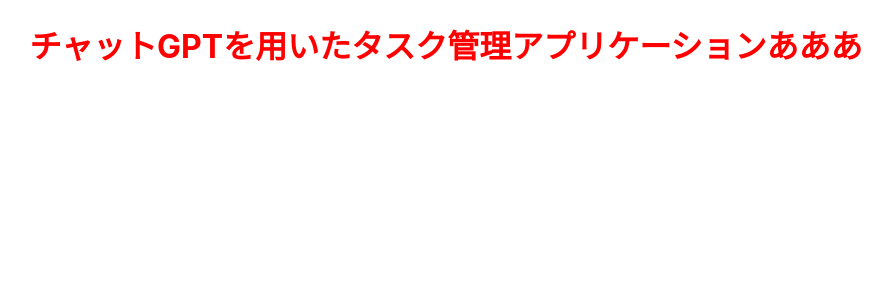
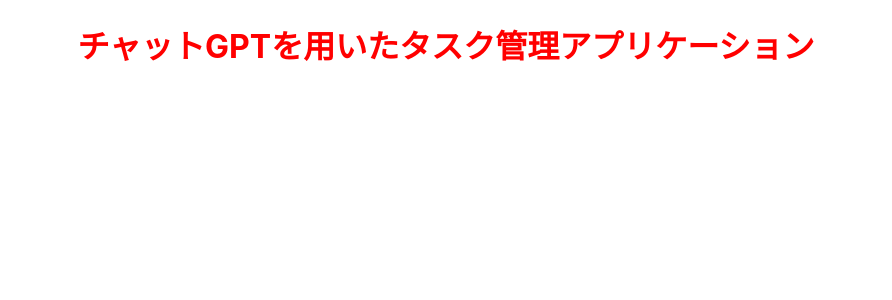
Before and after one commit to scla-sagauniv/suspicious_instrument, a React (Create React App) app in the folder frontend/: page / in a window 1280 px wide. Shown: the top 300 px of the page, without its empty margins (194-1086 px from the left). Built offline with nearby package versions, Linux system fonts and the light colour scheme.

Commit message:
update testコードの削除

```diff
--- a/frontend/src/component/TestTitle.js
+++ b/frontend/src/component/TestTitle.js
@@ -1,7 +1,7 @@
 import "../css/test.css";
 
 const TestTitle = () => {
-  return <h1>チャットGPTを用いたタスク管理アプリケーションあああ</h1>;
+  return <h1>チャットGPTを用いたタスク管理アプリケーション</h1>;
 };
 
 export default TestTitle;
--- a/frontend/src/reportWebVitals.js
+++ b/frontend/src/reportWebVitals.js
@@ -1,6 +1,6 @@
-const reportWebVitals = onPerfEntry => {
+const reportWebVitals = (onPerfEntry) => {
   if (onPerfEntry && onPerfEntry instanceof Function) {
-    import('web-vitals').then(({ getCLS, getFID, getFCP, getLCP, getTTFB }) => {
+    import("web-vitals").then(({ getCLS, getFID, getFCP, getLCP, getTTFB }) => {
       getCLS(onPerfEntry);
       getFID(onPerfEntry);
       getFCP(onPerfEntry);
```
